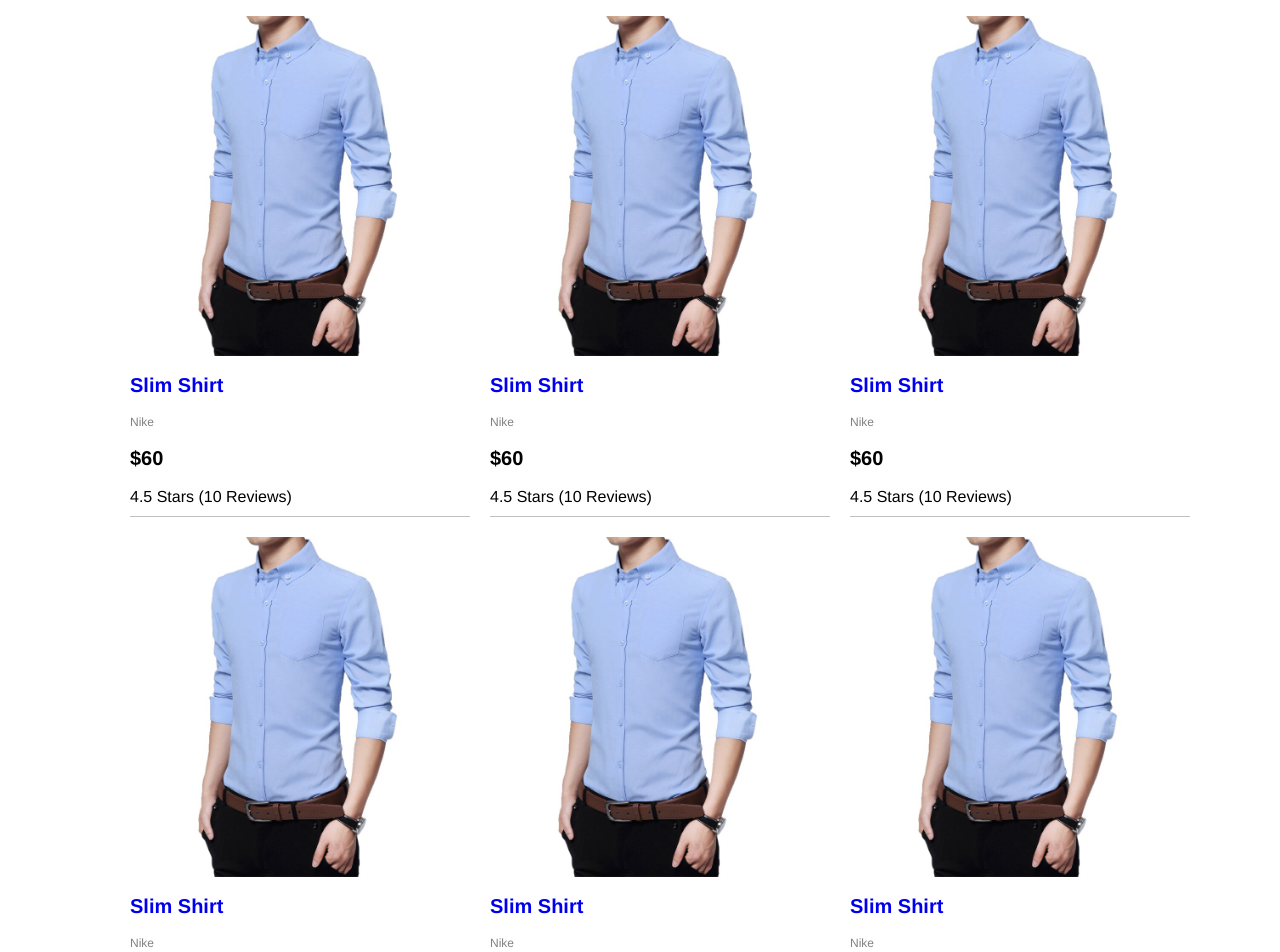
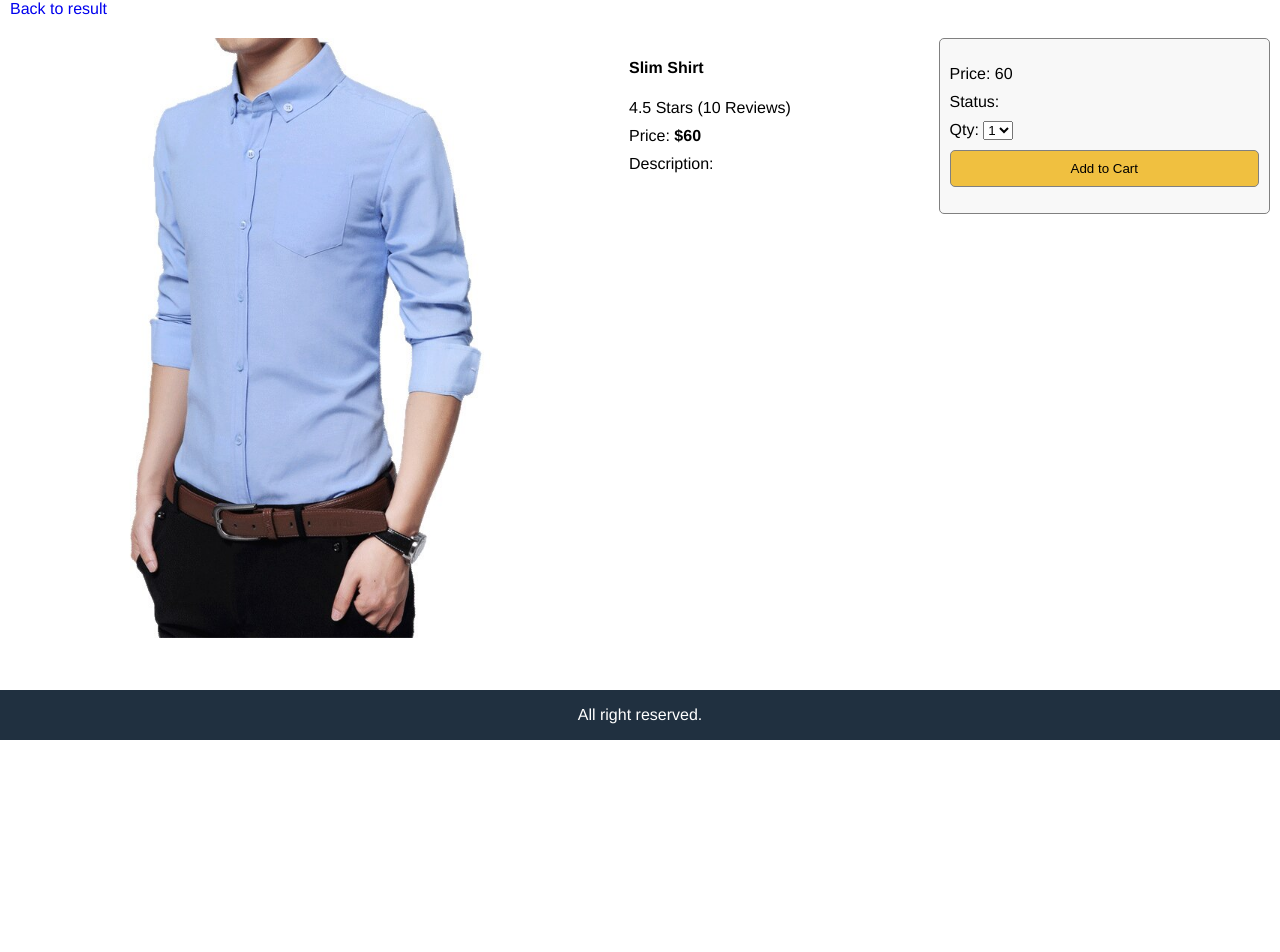
Before and after one commit to hikimory/react-node-ecommerce, a React (Create React App) app in the folder frontend/: page /product/1 in a window 1280 px wide. Shown: the part 60-1012 px from the top of the page. After the commit the page ends 800 px from the top, so only its background shows below. Built offline with nearby package versions, Linux system fonts and the light colour scheme.

Commit message:
add home and product pages

```diff
--- a/frontend/package.json
+++ b/frontend/package.json
@@ -8,6 +8,7 @@
     "@testing-library/user-event": "^7.2.1",
     "react": "^16.13.1",
     "react-dom": "^16.13.1",
+    "react-router-dom": "^5.2.0",
     "react-scripts": "3.4.3"
   },
   "scripts": {
--- a/frontend/src/App.js
+++ b/frontend/src/App.js
@@ -1,4 +1,7 @@
 import React from 'react';
+import { BrowserRouter, Route, Link} from 'react-router-dom'
+import {HomePage} from './pages/HomePage';
+import {ProductPage} from './pages/ProductPage';
 
 function App() {
   const openMenu = () => {
@@ -8,13 +11,14 @@ function App() {
     document.querySelector(".sidebar").classList.remove("open")
   }
   return (
+    <BrowserRouter>
       <div className="grid-container">
         <header className="header">
           <div className="brand">
             <button onClick={openMenu}>
               &#9776;
             </button>
-          <a href="index.html">amazona</a>
+            <Link to="/" >amazona</Link>
           </div>
           <div className="header-links">
             <a href="cart.html">Cart</a>
@@ -41,82 +45,15 @@ function App() {
         </aside>
         <main className="main">
           <div className="content">
-          <ul className="products">
-            <li>
-              <div className="product">
-                <img className="product-image" src="/images/d1.jpg" alt="product" />
-                <div className="product-name">
-                  <a href="product.html">Slim Shirt</a>
+            <Route path="/product/:id" component={ProductPage} />
+            <Route path="/" exact={true} component={HomePage} />
           </div>
-                <div className="product-brand">Nike</div>
-                <div className="product-price">$60</div>
-                <div className="product-rating">4.5 Stars (10 Reviews)</div>
-              </div>
-            </li>
-            <li>
-              <div className="product">
-                <img className="product-image" src="/images/d1.jpg" alt="product" />
-                <div className="product-name">
-                  <a href="product.html">Slim Shirt</a>
-                </div>
-                <div className="product-brand">Nike</div>
-                <div className="product-price">$60</div>
-                <div className="product-rating">4.5 Stars (10 Reviews)</div>
-              </div>
-            </li>
-            <li>
-              <div className="product">
-                <img className="product-image" src="/images/d1.jpg" alt="product" />
-                <div className="product-name">
-                  <a href="product.html">Slim Shirt</a>
-                </div>
-                <div className="product-brand">Nike</div>
-                <div className="product-price">$60</div>
-                <div className="product-rating">4.5 Stars (10 Reviews)</div>
-              </div>
-            </li>
-            <li>
-              <div className="product">
-                <img className="product-image" src="/images/d1.jpg" alt="product" />
-                <div className="product-name">
-                  <a href="product.html">Slim Shirt</a>
-                </div>
-                <div className="product-brand">Nike</div>
-                <div className="product-price">$60</div>
-                <div className="product-rating">4.5 Stars (10 Reviews)</div>
-              </div>
-            </li>
-            <li>
-              <div className="product">
-                <img className="product-image" src="/images/d1.jpg" alt="product" />
-                <div className="product-name">
-                  <a href="product.html">Slim Shirt</a>
-                </div>
-                <div className="product-brand">Nike</div>
-                <div className="product-price">$60</div>
-                <div className="product-rating">4.5 Stars (10 Reviews)</div>
-              </div>
-            </li>
-            <li>
-              <div className="product">
-                <img className="product-image" src="/images/d1.jpg" alt="product" />
-                <div className="product-name">
-                  <a href="product.html">Slim Shirt</a>
-                </div>
-                <div className="product-brand">Nike</div>
-                <div className="product-price">$60</div>
-                <div className="product-rating">4.5 Stars (10 Reviews)</div>
-              </div>
-            </li>
-
-          </ul>
-        </div>
-
         </main>
         <footer className="footer">
           All right reserved.
         </footer>
       </div>
+    </BrowserRouter>
   );
 }
 
--- /dev/null
+++ b/frontend/src/data.js
@@ -0,0 +1,43 @@
+export default {
+    products: [
+      {
+        _id: '1',
+        name: 'Slim Shirt',
+        category: 'Shirts',
+        image: '/images/d1.jpg',
+        price: 60,
+        brand: ' Nike',
+        rating: 4.5,
+        numReviews: 10
+      },
+      {
+        _id: '2',
+        name: 'Fit Shirt',
+        category: 'Shirts',
+        image: '/images/d1.jpg',
+        price: 50,
+        brand: ' Nike',
+        rating: 4.2,
+        numReviews: 5
+      },
+      {
+        _id: '3',
+        name: 'Best Pants',
+        category: 'Pants',
+        image: '/images/d1.jpg',
+        price: 70,
+        brand: ' Nike',
+        rating: 4.5,
+        numReviews: 8
+      }, {
+        _id: '4',
+        name: 'Best Pants',
+        category: 'Pants',
+        image: '/images/d1.jpg',
+        price: 70,
+        brand: ' Nike',
+        rating: 4.5,
+        numReviews: 8
+      },
+    ]
+}
--- /dev/null
+++ b/frontend/src/pages/HomePage.js
@@ -0,0 +1,26 @@
+import React from 'react';
+import { Link } from 'react-router-dom'
+import data from '../data';
+
+export const HomePage = (props) => {
+    return (
+    <ul className="products">
+    {
+      data.products.map(product =>
+        <li>
+          <div className="product">
+            <Link to={'/product/' + product._id}>
+              <img className="product-image" src={product.image} alt="product" />
+            </Link>
+            <div className="product-name">
+              <Link to={'/product/' + product._id}>{product.name}</Link>
+            </div>
+            <div className="product-brand">{product.brand}</div>
+            <div className="product-price">${product.price}</div>
+            <div className="product-rating">{product.rating} Stars ({product.numReiews} Reviews)</div>
+          </div>
+        </li>)
+    }
+    </ul>
+    )
+}
--- /dev/null
+++ b/frontend/src/pages/ProductPage.js
@@ -0,0 +1,66 @@
+import React from 'react';
+import { Link } from 'react-router-dom'
+import data from '../data';
+
+export const ProductPage = (props) => {
+  console.log(props.match.params.id);
+  const product = data.products.find(x => x._id === props.match.params.id);
+  if(!product)
+  {
+      return (<h3>404</h3>)
+  }
+  return (
+  <div>
+    <div className="back-to-result">
+      <Link to="/">Back to result</Link>
+    </div>
+    <div className="details">
+      <div className="details-image">
+        <img src={product.image} alt="product" ></img>
+      </div>
+      <div className="details-info">
+        <ul>
+          <li>
+            <h4>{product.name}</h4>
+          </li>
+          <li>
+            {product.rating} Stars ({product.numReviews} Reviews)
+          </li>
+          <li>
+            Price: <b>${product.price}</b>
+          </li>
+          <li>
+            Description:
+            <div>
+              {product.description}
+            </div>
+          </li>
+        </ul>
+      </div>
+      <div className="details-action">
+        <ul>
+          <li>
+            Price: {product.price}
+          </li>
+          <li>
+            Status: {product.status}
+          </li>
+          <li>
+            Qty: <select>
+              <option>1</option>
+              <option>2</option>
+              <option>3</option>
+              <option>4</option>
+            </select>
+          </li>
+          <li>
+            <button className="button primary" >Add to Cart</button>
+          </li>
+        </ul>
+      </div>
+
+    </div>
+
+  </div>
+  )
+}
```
Also changed, not shown: 1 other file (tests, documents, lock files or other folders). Lines whose indentation alone changed are shown as unchanged.
